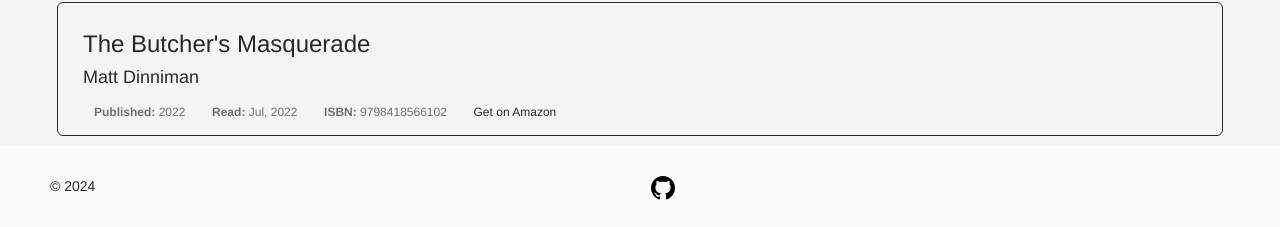
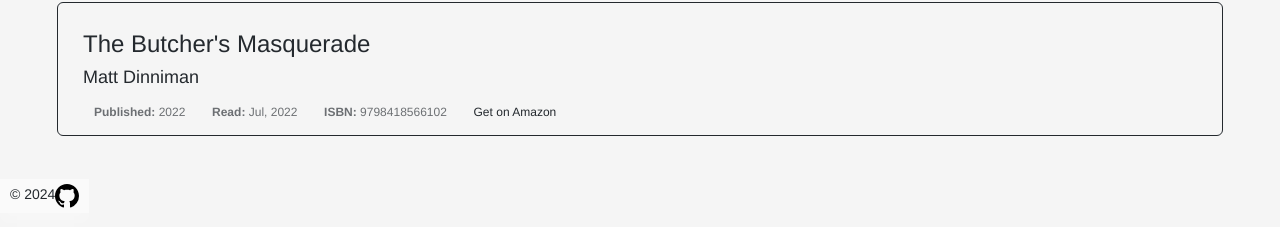
Before and after one commit to GerhardOfRivia/GerhardOfRivia.github.io, a Jekyll site: the page built from index.md, in a window 1280 px wide. Shown: the part 687-914 px from the top of the page. Built offline with Jekyll 4.4.1, drawn with Linux system fonts in a browser that asks for light colours; nearby versions of some CDN libraries.

Commit message:
Update styles.css

```diff
--- a/assets/styles.css
+++ b/assets/styles.css
@@ -78,6 +78,8 @@ header,
 footer {
     -webkit-box-flex: 0;
     -ms-flex: none;
+    position: absolute;
+    bottom: 0;
     flex: none;
     background: var(--heading-color)
 }
@@ -322,8 +324,7 @@ footer a {
 }
 #footer-bottom {
     background: var(--heading-color);
-    color: var(--primary-color);
-    padding: 25px 0
+    color: var(--primary-color)
 }
 #footer-bottom .sheet {
     -webkit-box-pack: justify;
@@ -739,63 +740,4 @@ input[type=file] {
 
 .books {
     scroll-margin-top: 1em;
-<<<<<<< Updated upstream
 }
-=======
-}
-
-/*Simple css to style it like a toggle switch*/
-.theme-switch-wrapper {
-  display: flex;
-  align-items: center;
-}
-
-.theme-switch {
-  display: inline-block;
-  height: 34px;
-  position: relative;
-  width: 60px;
-}
-
-.theme-switch input {
-  display:none;
-}
-
-.slider {
-  background-color: #ccc;
-  bottom: 0;
-  cursor: pointer;
-  left: 0;
-  position: absolute;
-  right: 0;
-  top: 0;
-  transition: .4s;
-}
-
-.slider:before {
-  background-color: #fff;
-  bottom: 4px;
-  content: "";
-  height: 26px;
-  left: 4px;
-  position: absolute;
-  transition: .4s;
-  width: 26px;
-}
-
-input:checked + .slider {
-  background-color: #66bb6a;
-}
-
-input:checked + .slider:before {
-  transform: translateX(26px);
-}
-
-.slider.round {
-  border-radius: 34px;
-}
-
-.slider.round:before {
-  border-radius: 50%;
-}
->>>>>>> Stashed changes
```
